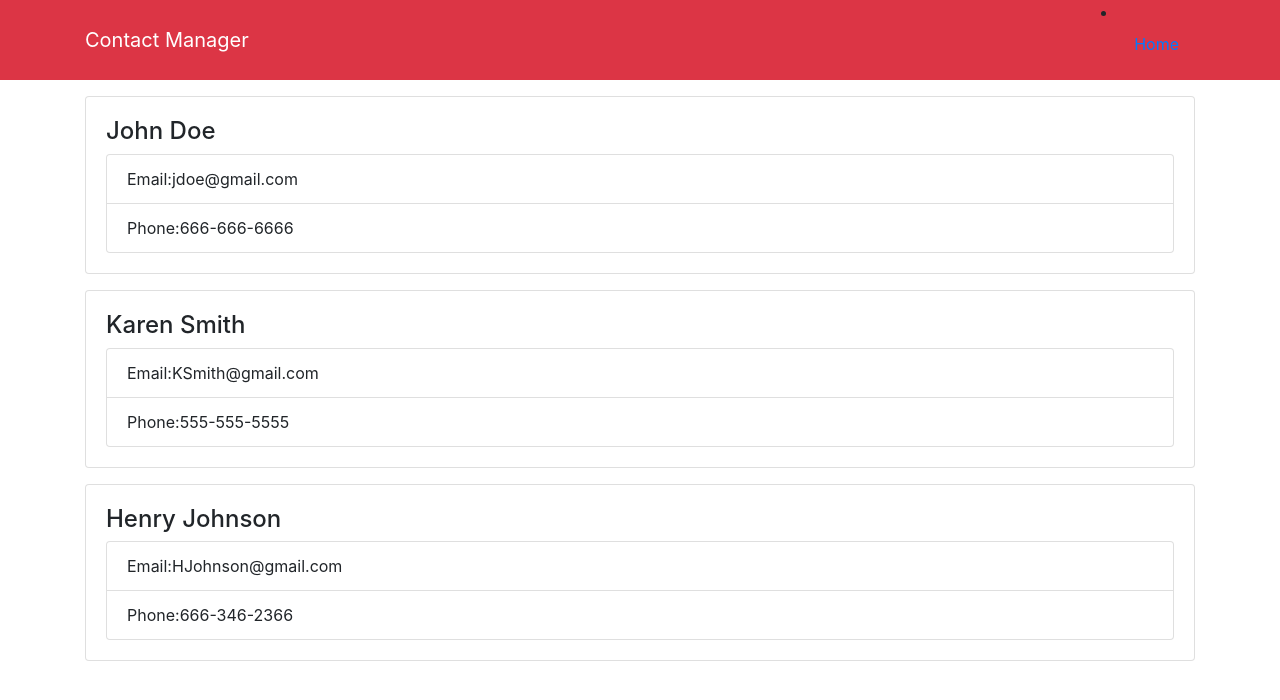
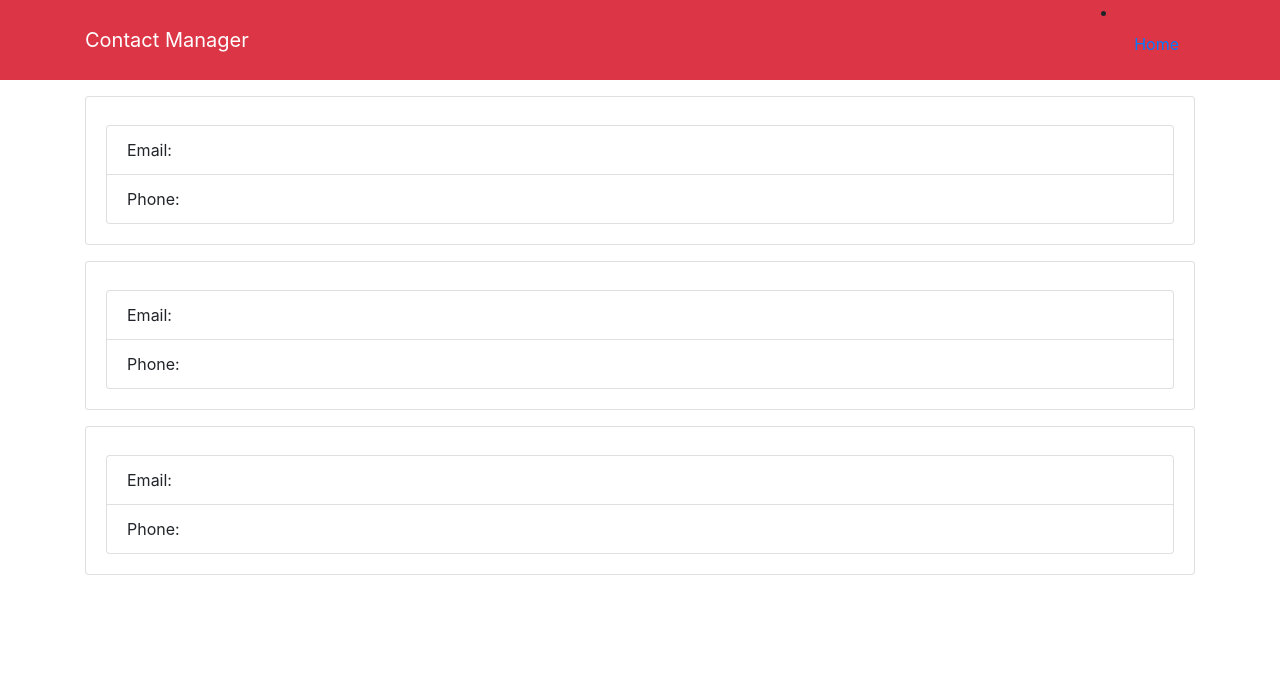
Before and after one commit to TFisch/contact_manager, a React (Create React App) app: page / in a window 1280 px wide. Shown: the top 700 px of the page. Built offline with nearby package versions, Linux system fonts and the light colour scheme.

Commit message:
Push in entire contact instead of individual props

```diff
--- a/src/components/Contacts.js
+++ b/src/components/Contacts.js
@@ -2,9 +2,7 @@ import React, { Component } from 'react';
 import Contact from './Contact';
 
 class Contacts extends Component {
-  constructor() {
-    super();
-    this.state = {
+  state = {
     contacts: [
       {
         id: 1,
@@ -26,18 +24,13 @@ class Contacts extends Component {
       }
     ]
   };
-  }
+
   render() {
     const { contacts } = this.state;
     return (
       <div>
         {contacts.map(contact => (
-          <Contact
-            key={contact.id}
-            name={contact.name}
-            email={contact.email}
-            phone={contact.phone}
-          />
+          <Contact key={contact.id} contact={contact} />
         ))}
       </div>
     );
```
Lines whose indentation alone changed are shown as unchanged.
